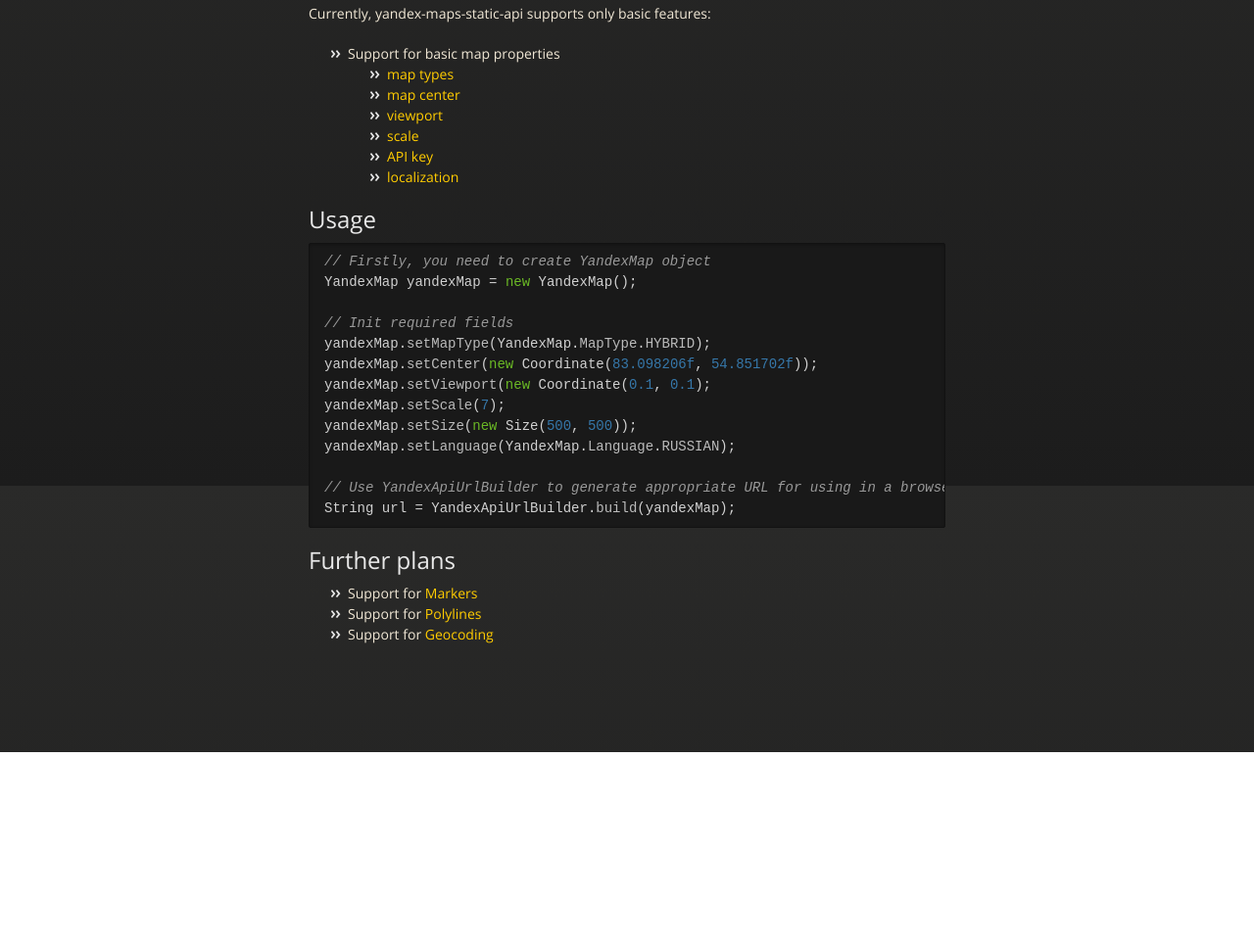
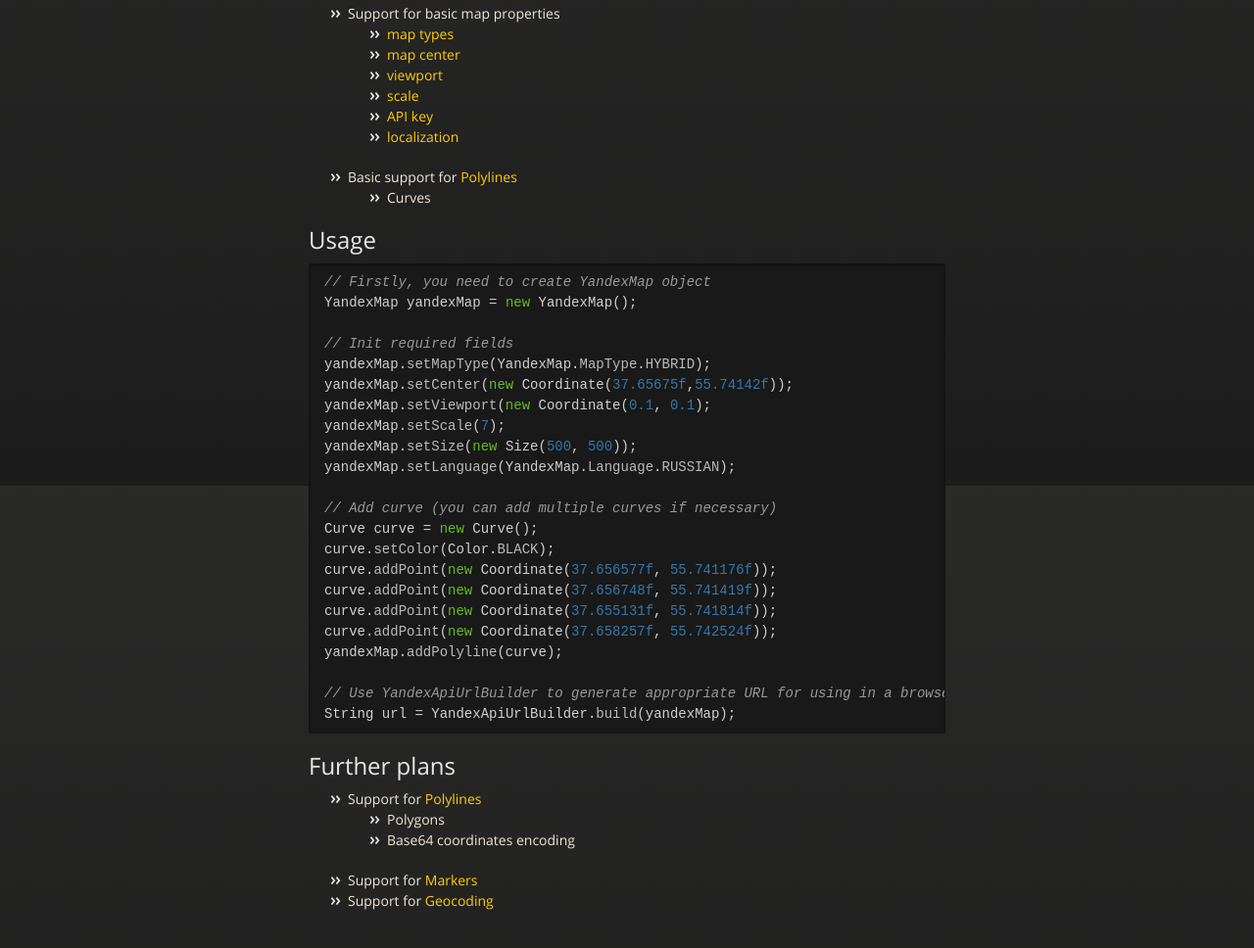
Before and after one commit to mvpotter/yandex-maps-static-api, a plain HTML site: page index.html in a window 1280 px wide. Shown: the part 304-1272 px from the top of the page at 98% size. Before the commit the page ends 1072 px from the top, so only its background shows below. Drawn offline with nearby package versions, Linux system fonts and the light colour scheme.

```diff
--- a/index.html
+++ b/index.html
@@ -41,8 +41,6 @@
         <h2>
 <a name="done" class="anchor" href="#done"><span class="octicon octicon-link"></span></a>Done</h2>
 
-<p>Currently, yandex-maps-static-api supports only basic features:</p>
-
 <ul>
 <li>Support for basic map properties
 
@@ -55,6 +53,12 @@
 <li><a href="http://api.yandex.ru/maps/doc/staticapi/1.x/dg/concepts/localization.xml">localization</a></li>
 </ul>
 </li>
+<li>Basic support for <a href="http://api.yandex.ru/maps/doc/staticapi/1.x/dg/concepts/polylines.xml">Polylines</a>
+
+<ul>
+<li>Curves</li>
+</ul>
+</li>
 </ul><h2>
 <a name="usage" class="anchor" href="#usage"><span class="octicon octicon-link"></span></a>Usage</h2>
 
@@ -64,11 +68,20 @@
 
 <span class="c1">// Init required fields</span>
 <span class="n">yandexMap</span><span class="o">.</span><span class="na">setMapType</span><span class="o">(</span><span class="n">YandexMap</span><span class="o">.</span><span class="na">MapType</span><span class="o">.</span><span class="na">HYBRID</span><span class="o">);</span>
-<span class="n">yandexMap</span><span class="o">.</span><span class="na">setCenter</span><span class="o">(</span><span class="k">new</span> <span class="n">Coordinate</span><span class="o">(</span><span class="mf">83.098206f</span><span class="o">,</span> <span class="mf">54.851702f</span><span class="o">));</span>
+<span class="n">yandexMap</span><span class="o">.</span><span class="na">setCenter</span><span class="o">(</span><span class="k">new</span> <span class="n">Coordinate</span><span class="o">(</span><span class="mf">37.65675f</span><span class="o">,</span><span class="mf">55.74142f</span><span class="o">));</span>
 <span class="n">yandexMap</span><span class="o">.</span><span class="na">setViewport</span><span class="o">(</span><span class="k">new</span> <span class="n">Coordinate</span><span class="o">(</span><span class="mf">0.1</span><span class="o">,</span> <span class="mf">0.1</span><span class="o">);</span>
 <span class="n">yandexMap</span><span class="o">.</span><span class="na">setScale</span><span class="o">(</span><span class="mi">7</span><span class="o">);</span>
 <span class="n">yandexMap</span><span class="o">.</span><span class="na">setSize</span><span class="o">(</span><span class="k">new</span> <span class="n">Size</span><span class="o">(</span><span class="mi">500</span><span class="o">,</span> <span class="mi">500</span><span class="o">));</span>
 <span class="n">yandexMap</span><span class="o">.</span><span class="na">setLanguage</span><span class="o">(</span><span class="n">YandexMap</span><span class="o">.</span><span class="na">Language</span><span class="o">.</span><span class="na">RUSSIAN</span><span class="o">);</span>
+
+<span class="c1">// Add curve (you can add multiple curves if necessary)</span>
+<span class="n">Curve</span> <span class="n">curve</span> <span class="o">=</span> <span class="k">new</span> <span class="n">Curve</span><span class="o">();</span>
+<span class="n">curve</span><span class="o">.</span><span class="na">setColor</span><span class="o">(</span><span class="n">Color</span><span class="o">.</span><span class="na">BLACK</span><span class="o">);</span>
+<span class="n">curve</span><span class="o">.</span><span class="na">addPoint</span><span class="o">(</span><span class="k">new</span> <span class="n">Coordinate</span><span class="o">(</span><span class="mf">37.656577f</span><span class="o">,</span> <span class="mf">55.741176f</span><span class="o">));</span>
+<span class="n">curve</span><span class="o">.</span><span class="na">addPoint</span><span class="o">(</span><span class="k">new</span> <span class="n">Coordinate</span><span class="o">(</span><span class="mf">37.656748f</span><span class="o">,</span> <span class="mf">55.741419f</span><span class="o">));</span>
+<span class="n">curve</span><span class="o">.</span><span class="na">addPoint</span><span class="o">(</span><span class="k">new</span> <span class="n">Coordinate</span><span class="o">(</span><span class="mf">37.655131f</span><span class="o">,</span> <span class="mf">55.741814f</span><span class="o">));</span>
+<span class="n">curve</span><span class="o">.</span><span class="na">addPoint</span><span class="o">(</span><span class="k">new</span> <span class="n">Coordinate</span><span class="o">(</span><span class="mf">37.658257f</span><span class="o">,</span> <span class="mf">55.742524f</span><span class="o">));</span>
+<span class="n">yandexMap</span><span class="o">.</span><span class="na">addPolyline</span><span class="o">(</span><span class="n">curve</span><span class="o">);</span>
 
 <span class="c1">// Use YandexApiUrlBuilder to generate appropriate URL for using in a browser or web component</span>
 <span class="n">String</span> <span class="n">url</span> <span class="o">=</span> <span class="n">YandexApiUrlBuilder</span><span class="o">.</span><span class="na">build</span><span class="o">(</span><span class="n">yandexMap</span><span class="o">);</span>
@@ -78,9 +91,14 @@
 <a name="further-plans" class="anchor" href="#further-plans"><span class="octicon octicon-link"></span></a>Further plans</h2>
 
 <ul>
+<li>Support for <a href="http://api.yandex.ru/maps/doc/staticapi/1.x/dg/concepts/polylines.xml">Polylines</a>
+
+<ul>
+<li>Polygons</li>
+<li>Base64 coordinates encoding</li>
+</ul>
+</li>
 <li>Support for <a href="http://api.yandex.ru/maps/doc/staticapi/1.x/dg/concepts/markers.xml">Markers</a>
-</li>
-<li>Support for <a href="http://api.yandex.ru/maps/doc/staticapi/1.x/dg/concepts/polylines.xml">Polylines</a>
 </li>
 <li>Support for <a href="http://api.yandex.ru/maps/doc/geocoder/desc/concepts/About.xml">Geocoding</a>
 </li>
```
Also changed, not shown: params.json (+1 -1 lines).
